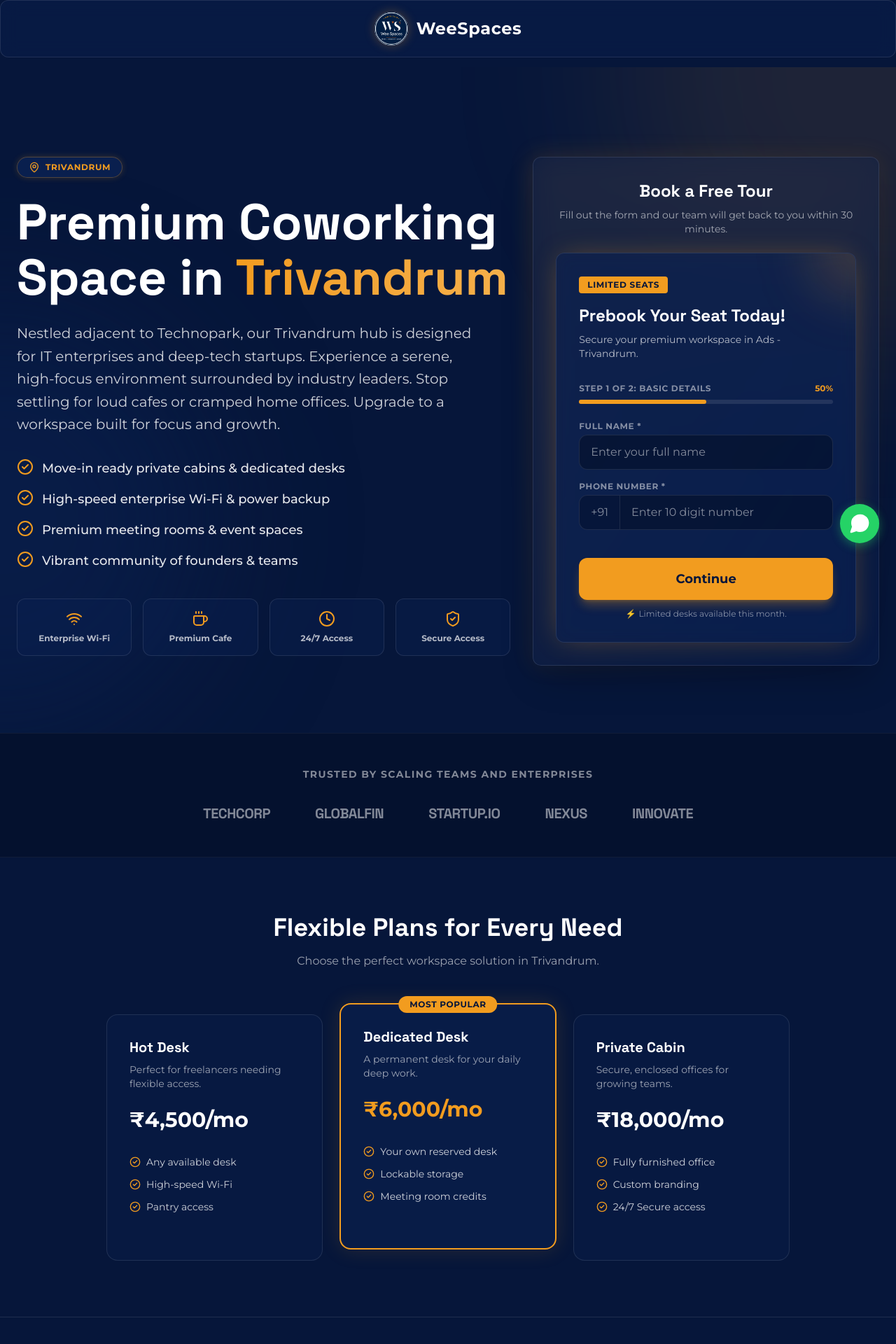
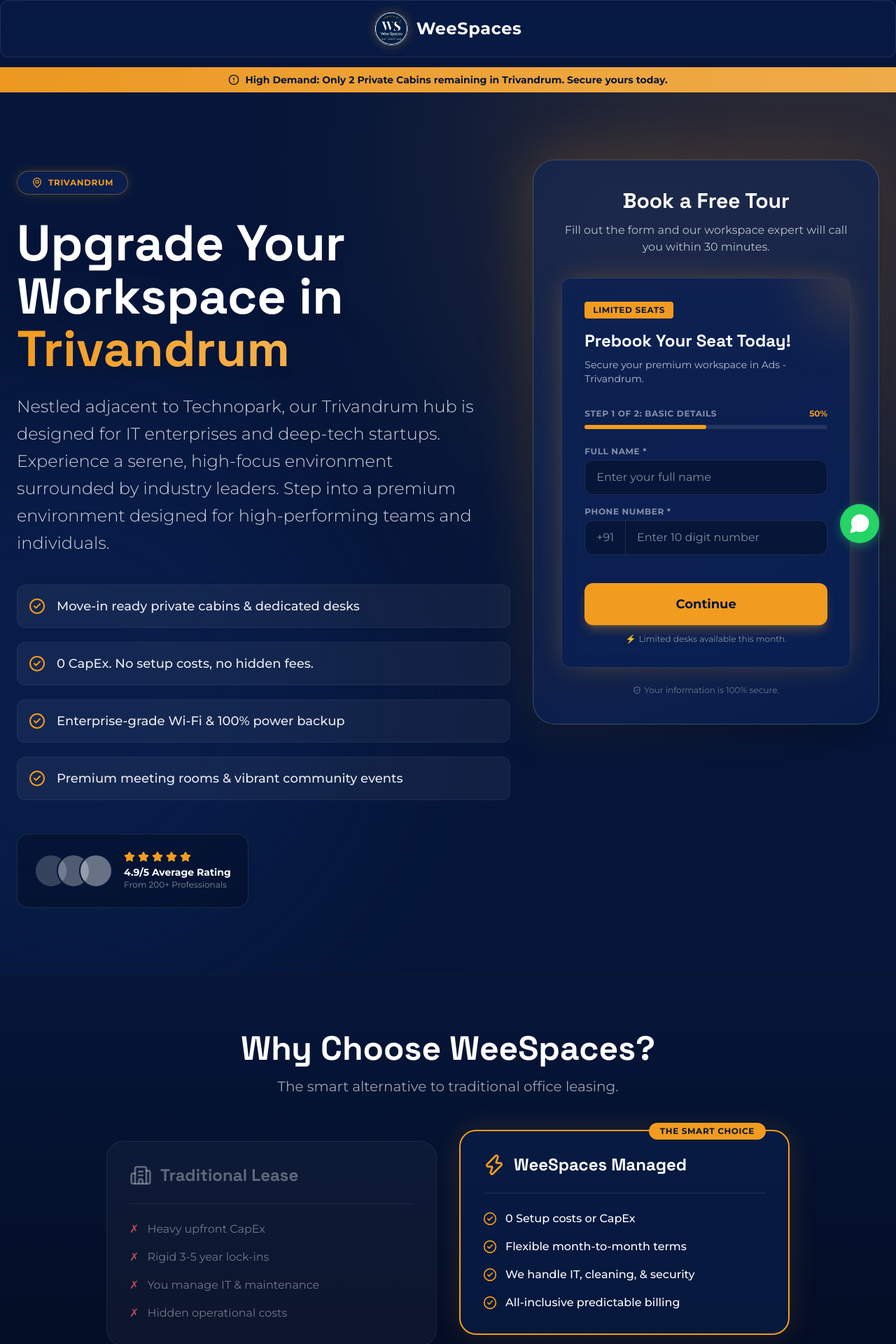
Before and after one commit to tonyjvelloor/weespaces-website, a Next.js app: page /landing/trivandrum in a window 1280 px wide. Shown: the top 1920 px of the page at 70% size. Built offline with nearby package versions, Linux system fonts and the light colour scheme.

Commit message:
feat: upgrade ad landing pages with high-intent premium UI and thank-you tracking redirect

```diff
--- a/src/app/landing/[location]/page.tsx
+++ b/src/app/landing/[location]/page.tsx
@@ -2,7 +2,7 @@
 import { Metadata } from 'next';
 import Image from 'next/image';
 import LeadForm from '@/components/LeadForm';
-import { CheckCircle2, Wifi, Coffee, Clock, ShieldCheck, MapPin } from 'lucide-react';
+import { CheckCircle2, Wifi, Coffee, Clock, ShieldCheck, MapPin, Star, AlertCircle, TrendingUp, Building2, Zap } from 'lucide-react';
 
 export function generateStaticParams() {
   return [
@@ -34,75 +34,79 @@
 
   return (
     <div className="bg-navy min-h-screen font-sans pb-24">
+      {/* Scarcity Banner */}
+      <div className="bg-gradient-to-r from-accent to-accent-light text-navy font-bold text-center py-2 px-4 text-sm flex items-center justify-center gap-2 animate-pulse">
+        <AlertCircle className="w-4 h-4" />
+        <span>High Demand: Only 2 Private Cabins remaining in {data.name}. Secure yours today.</span>
+      </div>
+
       {/* Hero Section */}
-      <section className="relative pt-24 pb-16 lg:pt-32 lg:pb-24 overflow-hidden">
-        {/* Background Elements */}
-        <div className="absolute top-0 right-0 w-[800px] h-[800px] bg-accent/10 rounded-full blur-[120px] -mr-[400px] -mt-[400px] pointer-events-none"></div>
-        <div className="absolute bottom-0 left-0 w-[600px] h-[600px] bg-navy-light/50 rounded-full blur-[100px] -ml-[300px] pointer-events-none"></div>
+      <section className="relative pt-16 pb-16 lg:pt-24 lg:pb-24 overflow-hidden">
+        {/* Deep Premium Background Elements */}
+        <div className="absolute top-0 right-0 w-[1000px] h-[1000px] bg-accent/15 rounded-full blur-[150px] -mr-[400px] -mt-[400px] pointer-events-none"></div>
+        <div className="absolute bottom-0 left-0 w-[800px] h-[800px] bg-navy-light/60 rounded-full blur-[120px] -ml-[300px] pointer-events-none"></div>
 
         <div className="container mx-auto px-6 relative z-10">
           <div className="grid lg:grid-cols-12 gap-12 lg:gap-8 items-start">
 
             {/* Left Content Column */}
-            <div className="lg:col-span-7 flex flex-col justify-center">
-              <div className="inline-flex items-center gap-2 bg-navy-light/80 border border-accent/30 text-accent text-xs font-bold uppercase tracking-wider px-4 py-1.5 rounded-full shadow-[0_0_10px_rgba(242,156,31,0.2)] w-max mb-6">
+            <div className="lg:col-span-7 flex flex-col justify-center pt-4">
+              <div className="inline-flex items-center gap-2 bg-navy-light/80 border border-accent/40 text-accent text-xs font-bold uppercase tracking-wider px-5 py-2 rounded-full shadow-[0_0_15px_rgba(242,156,31,0.2)] w-max mb-8">
                 <MapPin className="w-4 h-4" />
                 {data.name}
               </div>
 
-              <h1 className="text-4xl sm:text-5xl lg:text-6xl xl:text-7xl font-bold leading-[1.1] mb-6 text-white">
-                Premium Coworking Space in <span className="text-transparent bg-clip-text bg-gradient-to-r from-accent to-accent-light">{data.name}</span>
+              <h1 className="text-5xl sm:text-6xl lg:text-7xl font-bold leading-[1.05] mb-6 text-white drop-shadow-xl">
+                Upgrade Your Workspace in <span className="text-transparent bg-clip-text bg-gradient-to-r from-accent to-accent-light">{data.name}</span>
               </h1>
 
-              <p className="text-lg sm:text-xl text-white/80 mb-8 max-w-2xl leading-relaxed">
-                {data.description} Stop settling for loud cafes or cramped home offices. Upgrade to a workspace built for focus and growth.
+              <p className="text-xl sm:text-2xl text-white/80 mb-10 max-w-2xl leading-relaxed font-light">
+                {data.description} Step into a premium environment designed for high-performing teams and individuals.
               </p>
 
-              <div className="space-y-4 mb-10">
+              <div className="space-y-5 mb-12">
                 {[
                   "Move-in ready private cabins & dedicated desks",
-                  "High-speed enterprise Wi-Fi & power backup",
-                  "Premium meeting rooms & event spaces",
-                  "Vibrant community of founders & teams"
+                  "0 CapEx. No setup costs, no hidden fees.",
+                  "Enterprise-grade Wi-Fi & 100% power backup",
+                  "Premium meeting rooms & vibrant community events"
                 ].map((benefit, idx) => (
-                  <div key={idx} className="flex items-start gap-3">
-                    <CheckCircle2 className="w-6 h-6 text-accent shrink-0" />
+                  <div key={idx} className="flex items-start gap-4 bg-white/5 p-4 rounded-xl border border-white/5 hover:border-accent/30 transition-colors">
+                    <CheckCircle2 className="w-6 h-6 text-accent shrink-0 mt-0.5" />
                     <span className="text-white/90 text-lg font-medium">{benefit}</span>
                   </div>
                 ))}
               </div>
 
-              <div className="grid grid-cols-2 sm:grid-cols-4 gap-4">
-                <div className="bg-navy-light/40 border border-white/10 p-4 rounded-xl flex flex-col items-center justify-center text-center">
-                  <Wifi className="w-6 h-6 text-accent mb-2" />
-                  <span className="text-xs font-bold text-white/70">Enterprise Wi-Fi</span>
+              <div className="flex items-center gap-4 bg-navy-dark/50 p-6 rounded-2xl border border-white/10 w-max">
+                <div className="flex -space-x-4">
+                   <div className="w-12 h-12 rounded-full border-2 border-navy bg-white/20"></div>
+                   <div className="w-12 h-12 rounded-full border-2 border-navy bg-white/30"></div>
+                   <div className="w-12 h-12 rounded-full border-2 border-navy bg-white/40"></div>
                 </div>
-                <div className="bg-navy-light/40 border border-white/10 p-4 rounded-xl flex flex-col items-center justify-center text-center">
-                  <Coffee className="w-6 h-6 text-accent mb-2" />
-                  <span className="text-xs font-bold text-white/70">Premium Cafe</span>
-                </div>
-                <div className="bg-navy-light/40 border border-white/10 p-4 rounded-xl flex flex-col items-center justify-center text-center">
-                  <Clock className="w-6 h-6 text-accent mb-2" />
-                  <span className="text-xs font-bold text-white/70">24/7 Access</span>
-                </div>
-                <div className="bg-navy-light/40 border border-white/10 p-4 rounded-xl flex flex-col items-center justify-center text-center">
-                  <ShieldCheck className="w-6 h-6 text-accent mb-2" />
-                  <span className="text-xs font-bold text-white/70">Secure Access</span>
+                <div>
+                   <div className="flex gap-1 text-accent mb-1">
+                      {[1,2,3,4,5].map(i => <Star key={i} className="w-4 h-4 fill-current" />)}
+                   </div>
+                   <p className="text-sm font-bold text-white">4.9/5 Average Rating</p>
+                   <p className="text-xs text-white/50">From 200+ Professionals</p>
                 </div>
               </div>
             </div>
 
-            {/* Right Form Column */}
+            {/* Right Form Column - Premium Glassmorphism */}
             <div className="lg:col-span-5 relative">
               <div className="sticky top-24 z-20">
-                <div className="absolute -inset-1 bg-gradient-to-br from-accent/50 to-transparent rounded-2xl blur-lg opacity-30"></div>
-                <div className="relative glass p-6 sm:p-8 rounded-2xl border border-white/20 shadow-2xl">
-                  <div className="text-center mb-6">
-                    <h3 className="text-2xl font-bold text-white mb-2">Book a Free Tour</h3>
-                    <p className="text-white/60 text-sm">Fill out the form and our team will get back to you within 30 minutes.</p>
+                <div className="absolute -inset-1 bg-gradient-to-br from-accent/60 to-transparent rounded-[2rem] blur-2xl opacity-40"></div>
+                <div className="relative bg-navy-light/70 backdrop-blur-2xl p-8 sm:p-10 rounded-[2rem] border border-white/20 shadow-2xl">
+                  <div className="text-center mb-8">
+                    <h3 className="text-3xl font-bold text-white mb-3">Book a Free Tour</h3>
+                    <p className="text-white/70 text-base">Fill out the form and our workspace expert will call you within 30 minutes.</p>
                   </div>
-                  {/* Passing specific branch name to track ad traffic */}
                   <LeadForm branch={`Ads - ${data.name}`} />
+                  <p className="text-center text-xs text-white/40 mt-6 flex items-center justify-center gap-1">
+                     <ShieldCheck className="w-3 h-3" /> Your information is 100% secure.
+                  </p>
                 </div>
               </div>
             </div>
@@ -111,66 +115,92 @@
         </div>
       </section>
 
-      {/* Social Proof / Trusted By */}
-      <section className="py-12 border-y border-white/5 bg-navy-dark/50">
-        <div className="container mx-auto px-6 text-center">
-          <p className="text-sm font-bold text-white/50 tracking-widest uppercase mb-8">Trusted by scaling teams and enterprises</p>
-          <div className="flex flex-wrap justify-center items-center gap-8 md:gap-16 opacity-50 grayscale hover:grayscale-0 transition-all duration-500">
-             {/* Using generic tech/company logos placeholders */}
-             <div className="text-xl font-bold font-heading tracking-tight">TECHCORP</div>
-             <div className="text-xl font-bold font-heading tracking-tight">GLOBALFIN</div>
-             <div className="text-xl font-bold font-heading tracking-tight">STARTUP.IO</div>
-             <div className="text-xl font-bold font-heading tracking-tight">NEXUS</div>
-             <div className="text-xl font-bold font-heading tracking-tight">INNOVATE</div>
+      {/* Comparison Section (High Intent Trigger) */}
+      <section className="py-20 relative bg-gradient-to-b from-navy to-navy-dark border-y border-white/5">
+        <div className="container mx-auto px-6 max-w-5xl">
+          <div className="text-center mb-16">
+            <h2 className="text-3xl md:text-5xl font-bold mb-4">Why Choose WeeSpaces?</h2>
+            <p className="text-xl text-white/60">The smart alternative to traditional office leasing.</p>
+          </div>
+
+          <div className="grid md:grid-cols-2 gap-8">
+             <div className="bg-white/5 p-8 rounded-3xl border border-white/10 opacity-70">
+                <div className="flex items-center gap-3 mb-6 pb-6 border-b border-white/10">
+                   <Building2 className="w-8 h-8 text-white/50" />
+                   <h3 className="text-2xl font-bold text-white/50">Traditional Lease</h3>
+                </div>
+                <ul className="space-y-4">
+                   <li className="flex items-center gap-3 text-white/60"><span className="text-red-400">✗</span> Heavy upfront CapEx</li>
+                   <li className="flex items-center gap-3 text-white/60"><span className="text-red-400">✗</span> Rigid 3-5 year lock-ins</li>
+                   <li className="flex items-center gap-3 text-white/60"><span className="text-red-400">✗</span> You manage IT & maintenance</li>
+                   <li className="flex items-center gap-3 text-white/60"><span className="text-red-400">✗</span> Hidden operational costs</li>
+                </ul>
+             </div>
+
+             <div className="bg-navy-light/50 p-8 rounded-3xl border-2 border-accent relative shadow-[0_0_40px_rgba(242,156,31,0.15)] transform md:-translate-y-4">
+                <div className="absolute top-0 right-8 -translate-y-1/2 bg-accent text-navy text-xs font-bold uppercase tracking-wider py-1 px-4 rounded-full">
+                  The Smart Choice
+                </div>
+                <div className="flex items-center gap-3 mb-6 pb-6 border-b border-white/10">
+                   <Zap className="w-8 h-8 text-accent" />
+                   <h3 className="text-2xl font-bold text-white">WeeSpaces Managed</h3>
+                </div>
+                <ul className="space-y-4">
+                   <li className="flex items-center gap-3 text-white font-medium"><CheckCircle2 className="w-5 h-5 text-accent" /> 0 Setup costs or CapEx</li>
+                   <li className="flex items-center gap-3 text-white font-medium"><CheckCircle2 className="w-5 h-5 text-accent" /> Flexible month-to-month terms</li>
+                   <li className="flex items-center gap-3 text-white font-medium"><CheckCircle2 className="w-5 h-5 text-accent" /> We handle IT, cleaning, & security</li>
+                   <li className="flex items-center gap-3 text-white font-medium"><CheckCircle2 className="w-5 h-5 text-accent" /> All-inclusive predictable billing</li>
+                </ul>
+             </div>
           </div>
         </div>
       </section>
 
       {/* Pricing / Options Section */}
-      <section className="py-20 relative">
+      <section className="py-24 relative">
         <div className="container mx-auto px-6 max-w-5xl">
           <div className="text-center mb-16">
-            <h2 className="text-3xl md:text-4xl font-bold mb-4">Flexible Plans for Every Need</h2>
-            <p className="text-white/60">Choose the perfect workspace solution in {data.name}.</p>
+            <h2 className="text-4xl md:text-5xl font-bold mb-4">Transparent Pricing</h2>
+            <p className="text-xl text-white/60">No hidden fees. Choose the perfect workspace solution in {data.name}.</p>
           </div>
 
           <div className="grid md:grid-cols-3 gap-6">
             {/* Hot Desk */}
-            <div className="bg-navy-light/30 border border-white/10 p-8 rounded-2xl hover:border-accent/50 transition-colors flex flex-col">
-              <h3 className="text-xl font-bold mb-2">Hot Desk</h3>
+            <div className="bg-navy-light/30 border border-white/10 p-8 rounded-3xl hover:border-accent/50 transition-colors flex flex-col">
+              <h3 className="text-2xl font-bold mb-2">Hot Desk</h3>
               <p className="text-white/60 text-sm mb-6">Perfect for freelancers needing flexible access.</p>
-              <div className="text-3xl font-bold text-white mb-8">{data.pricing.hotDesk}</div>
-              <ul className="space-y-3 mb-8 flex-grow">
-                <li className="flex items-center gap-2 text-sm text-white/80"><CheckCircle2 className="w-4 h-4 text-accent" /> Any available desk</li>
-                <li className="flex items-center gap-2 text-sm text-white/80"><CheckCircle2 className="w-4 h-4 text-accent" /> High-speed Wi-Fi</li>
-                <li className="flex items-center gap-2 text-sm text-white/80"><CheckCircle2 className="w-4 h-4 text-accent" /> Pantry access</li>
+              <div className="text-4xl font-bold text-white mb-8">{data.pricing.hotDesk}</div>
+              <ul className="space-y-4 mb-8 flex-grow">
+                <li className="flex items-center gap-3 text-white/80"><CheckCircle2 className="w-5 h-5 text-accent" /> Any available desk</li>
+                <li className="flex items-center gap-3 text-white/80"><CheckCircle2 className="w-5 h-5 text-accent" /> High-speed Wi-Fi</li>
+                <li className="flex items-center gap-3 text-white/80"><CheckCircle2 className="w-5 h-5 text-accent" /> Premium Cafe access</li>
               </ul>
             </div>
 
             {/* Dedicated Desk */}
-            <div className="bg-navy-light/50 border-2 border-accent p-8 rounded-2xl relative shadow-[0_0_30px_rgba(242,156,31,0.15)] flex flex-col transform md:-translate-y-4">
-              <div className="absolute top-0 left-1/2 -translate-x-1/2 -translate-y-1/2 bg-accent text-navy text-xs font-bold uppercase tracking-wider py-1 px-4 rounded-full">
-                Most Popular
-              </div>
-              <h3 className="text-xl font-bold mb-2">Dedicated Desk</h3>
+            <div className="bg-navy-light/50 border border-white/20 p-8 rounded-3xl hover:border-accent/50 transition-colors flex flex-col">
+              <h3 className="text-2xl font-bold mb-2">Dedicated Desk</h3>
               <p className="text-white/60 text-sm mb-6">A permanent desk for your daily deep work.</p>
-              <div className="text-3xl font-bold text-accent mb-8">{data.pricing.dedicatedDesk}</div>
-              <ul className="space-y-3 mb-8 flex-grow">
-                <li className="flex items-center gap-2 text-sm text-white/80"><CheckCircle2 className="w-4 h-4 text-accent" /> Your own reserved desk</li>
-                <li className="flex items-center gap-2 text-sm text-white/80"><CheckCircle2 className="w-4 h-4 text-accent" /> Lockable storage</li>
-                <li className="flex items-center gap-2 text-sm text-white/80"><CheckCircle2 className="w-4 h-4 text-accent" /> Meeting room credits</li>
+              <div className="text-4xl font-bold text-white mb-8">{data.pricing.dedicatedDesk}</div>
+              <ul className="space-y-4 mb-8 flex-grow">
+                <li className="flex items-center gap-3 text-white/80"><CheckCircle2 className="w-5 h-5 text-accent" /> Your own reserved desk</li>
+                <li className="flex items-center gap-3 text-white/80"><CheckCircle2 className="w-5 h-5 text-accent" /> Lockable storage</li>
+                <li className="flex items-center gap-3 text-white/80"><CheckCircle2 className="w-5 h-5 text-accent" /> Meeting room credits</li>
               </ul>
             </div>
 
             {/* Private Cabin */}
-            <div className="bg-navy-light/30 border border-white/10 p-8 rounded-2xl hover:border-accent/50 transition-colors flex flex-col">
-              <h3 className="text-xl font-bold mb-2">Private Cabin</h3>
+            <div className="bg-navy-light/80 border-2 border-accent p-8 rounded-3xl relative shadow-[0_0_30px_rgba(242,156,31,0.15)] flex flex-col transform md:-translate-y-4">
+              <div className="absolute top-0 left-1/2 -translate-x-1/2 -translate-y-1/2 bg-accent text-navy text-xs font-bold uppercase tracking-wider py-1 px-4 rounded-full">
+                Selling Fast
+              </div>
+              <h3 className="text-2xl font-bold mb-2">Private Cabin</h3>
               <p className="text-white/60 text-sm mb-6">Secure, enclosed offices for growing teams.</p>
-              <div className="text-3xl font-bold text-white mb-8">{data.pricing.privateCabin}</div>
-              <ul className="space-y-3 mb-8 flex-grow">
-                <li className="flex items-center gap-2 text-sm text-white/80"><CheckCircle2 className="w-4 h-4 text-accent" /> Fully furnished office</li>
-                <li className="flex items-center gap-2 text-sm text-white/80"><CheckCircle2 className="w-4 h-4 text-accent" /> Custom branding</li>
-                <li className="flex items-center gap-2 text-sm text-white/80"><CheckCircle2 className="w-4 h-4 text-accent" /> 24/7 Secure access</li>
+              <div className="text-4xl font-bold text-accent mb-8">{data.pricing.privateCabin}</div>
+              <ul className="space-y-4 mb-8 flex-grow">
+                <li className="flex items-center gap-3 text-white"><CheckCircle2 className="w-5 h-5 text-accent" /> Fully furnished office</li>
+                <li className="flex items-center gap-3 text-white"><CheckCircle2 className="w-5 h-5 text-accent" /> Custom branding options</li>
+                <li className="flex items-center gap-3 text-white"><CheckCircle2 className="w-5 h-5 text-accent" /> 24/7 Secure access</li>
               </ul>
             </div>
           </div>
@@ -178,12 +208,13 @@
       </section>
 
       {/* Image Gallery */}
-      <section className="py-12 border-t border-white/10">
+      <section className="py-12 border-t border-white/10 bg-navy-dark">
         <div className="container mx-auto px-6 max-w-7xl">
-           <div className="grid grid-cols-2 md:grid-cols-4 gap-4">
+           <div className="grid grid-cols-2 md:grid-cols-4 gap-6">
               {data.galleryImages.slice(0, 4).map((src, i) => (
-                 <div key={i} className="relative h-48 md:h-64 rounded-xl overflow-hidden group">
-                    <Image src={src} alt="Workspace Image" fill className="object-cover group-hover:scale-110 transition-transform duration-500" unoptimized />
+                 <div key={i} className="relative h-48 md:h-64 rounded-2xl overflow-hidden group border border-white/10 shadow-lg">
+                    <Image src={src} alt="Workspace Image" fill className="object-cover group-hover:scale-110 transition-transform duration-700" unoptimized />
+                    <div className="absolute inset-0 bg-accent/20 opacity-0 group-hover:opacity-100 transition-opacity duration-300"></div>
                  </div>
               ))}
            </div>
--- a/src/components/LeadForm.tsx
+++ b/src/components/LeadForm.tsx
@@ -1,10 +1,12 @@
 "use client";
 
 import { useState } from 'react';
+import { useRouter } from 'next/navigation';
 
 export default function LeadForm({ branch = "" }: { branch?: string }) {
   const [isSubmitting, setIsSubmitting] = useState(false);
   const [formStatus, setFormStatus] = useState<{ message: string; type: 'success' | 'error' | null }>({ message: '', type: null });
+  const router = useRouter();
 
   // Update this to your deployed script URL when ready
   const scriptURL = 'https://script.google.com/macros/s/AKfycbybC2s6MI2grPl7HjMJfgny_UcfO8VGb5hwzmRV54HhqH8JiWC1l82YRLV4g8qe0-sG/exec';
@@ -36,9 +38,9 @@
         mode: 'no-cors'
       });
 
-      setFormStatus({ message: "Success! We'll call you back soon.", type: 'success' });
-      form.reset();
-      setTimeout(() => setFormStatus({ message: '', type: null }), 5000);
+      // Redirect to thank you page on success
+      router.push('/landing/thank-you');
+
     } catch (error) {
       setFormStatus({ message: "Network Error. Please try again or call us.", type: 'error' });
       console.error('Submission error:', error);
```
Also changed, not shown: src/app/landing/thank-you/page.tsx (added, +56 -0 lines).
